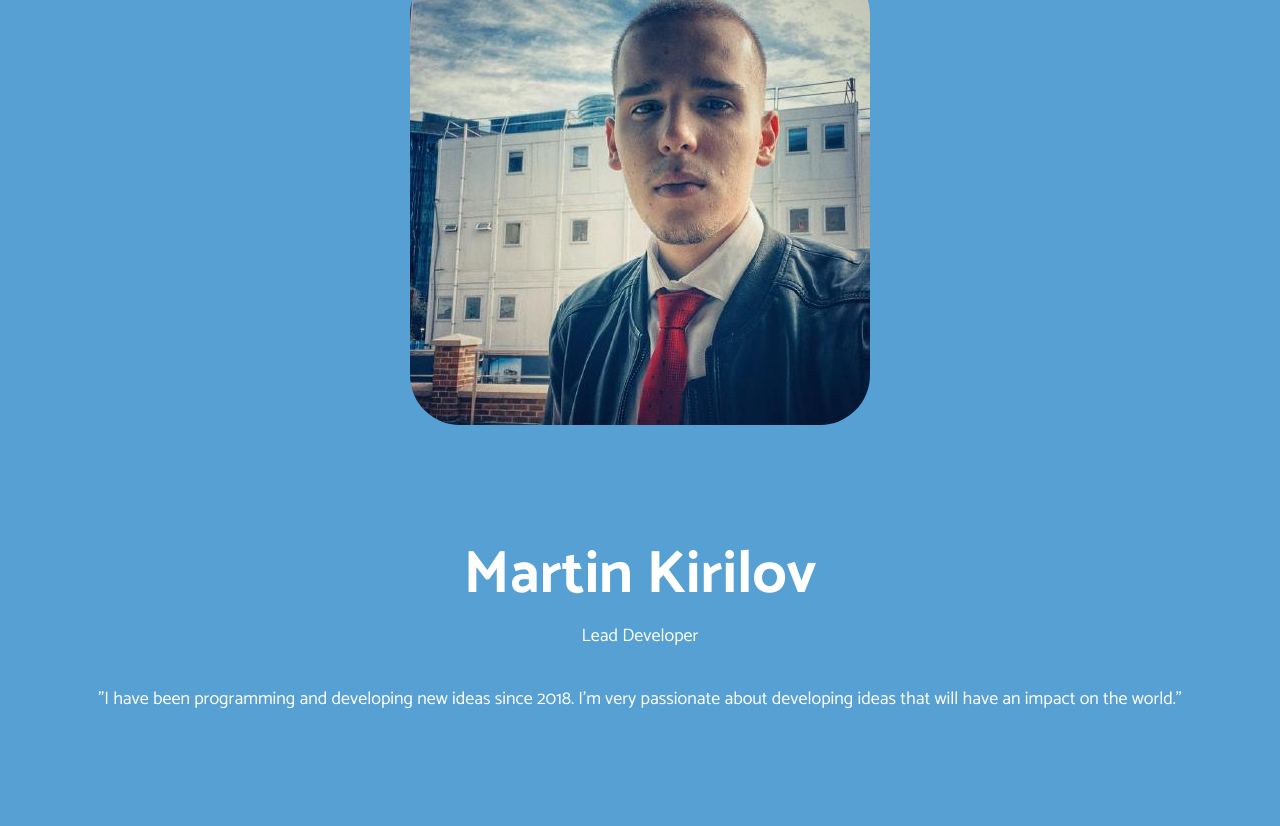
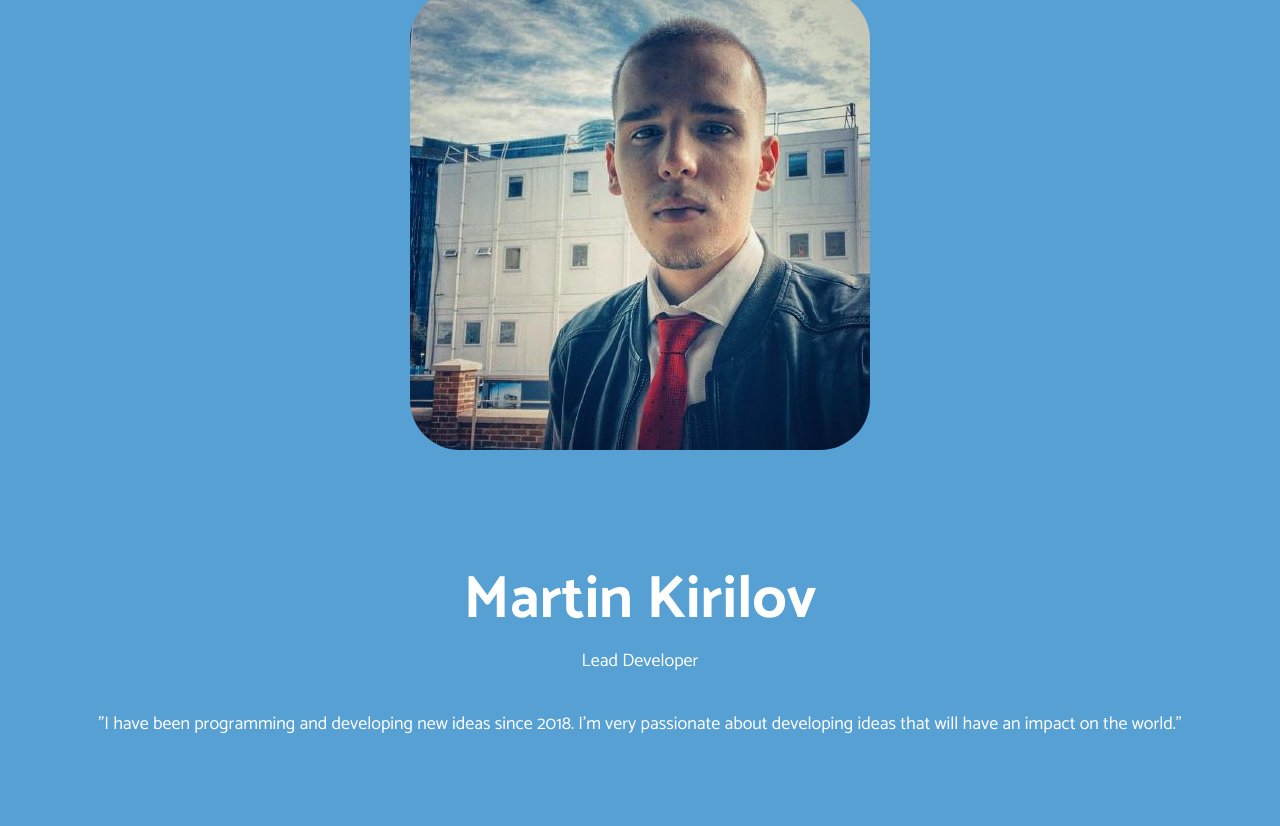
Before and after one commit to mart9n/cn4003-coursework, a plain HTML site: page about.html in a window 1280 px wide. Shown: the part 215-1041 px from the top of the page. Drawn offline with Linux system fonts and the light colour scheme.

Commit message:
image margin

```diff
--- a/about.html
+++ b/about.html
@@ -37,7 +37,7 @@
         class="content"
       >
         <h1 class="page-title">Learn more about us.</h1>
-        <img src="/cn4003-coursework/assets/about-us-img.jpeg" style="max-width: 512px; border-radius: 50px; align-self: center;"></img>
+        <img src="/cn4003-coursework/assets/about-us-img.jpeg" style="margin-top: 25px; max-width: 512px; border-radius: 50px; align-self: center;"></img>
         <h1 class="page-title">Martin Kirilov</h1>
         <p class="page-subtitle">Lead Developer</p>
         <p class="page-subtitle">"I have been programming and developing new ideas since 2018. I'm very passionate about developing ideas that will have an impact on the world."</p>
```
